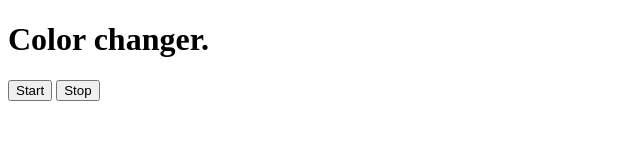
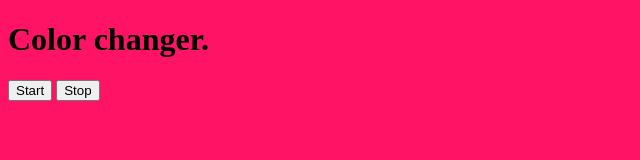
Before and after one commit to x-imayank/Web-development, a website: page 3_Javascript/04_Async/03_Color_changer-project.html in a window 1280 px wide. Both pictures are taken after a click on the button "Start". Shown: the whole page, without its empty margins (0-640 px from the left). Drawn offline with Linux system fonts and the light colour scheme.

Commit message:
First commit

```diff
--- a/3_Javascript/04_Async/03_Color_changer-project.html
+++ b/3_Javascript/04_Async/03_Color_changer-project.html
@@ -17,14 +17,29 @@
 
 <script>
 
+    function getRandomColor() {
+        var letters = '0123456789ABCDEF';
+        var color = '#';
+        for (var i = 0; i < 6; i++) {
+            color += letters[Math.floor(Math.random() * 16)];
+        }
+        return color;
+    }
+
 
 
     const start = document.querySelector('.start')
-    start.addEventListener('click', function (a) {
-        const col = function () {
-            document.querySelector('body').style.backgroundColor = getRandomColor();
+    start.addEventListener('click', function () {
+        const div = document.querySelector('body');
+
+        function chngClr() {
+            div.style.backgroundColor = getRandomColor()
         }
-        setInterval(col, 1000)
+        const setId = setInterval(chngClr, 1000)
+
+        const stopId = document.getElementsByClassName('stop').addEventListener('click',function(){
+            clearInterval(setId)
+        })
     })
 </script>
 
```
